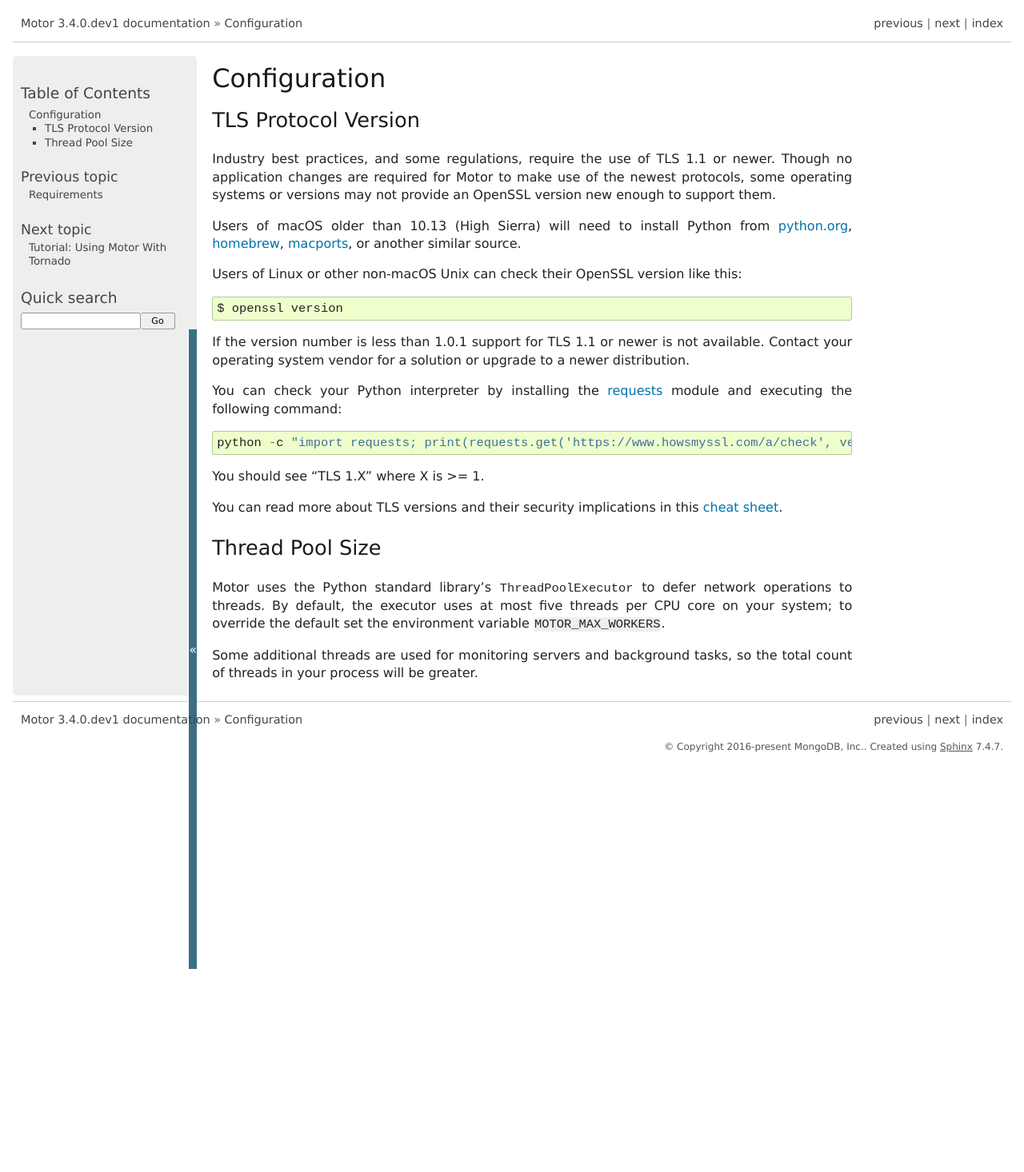
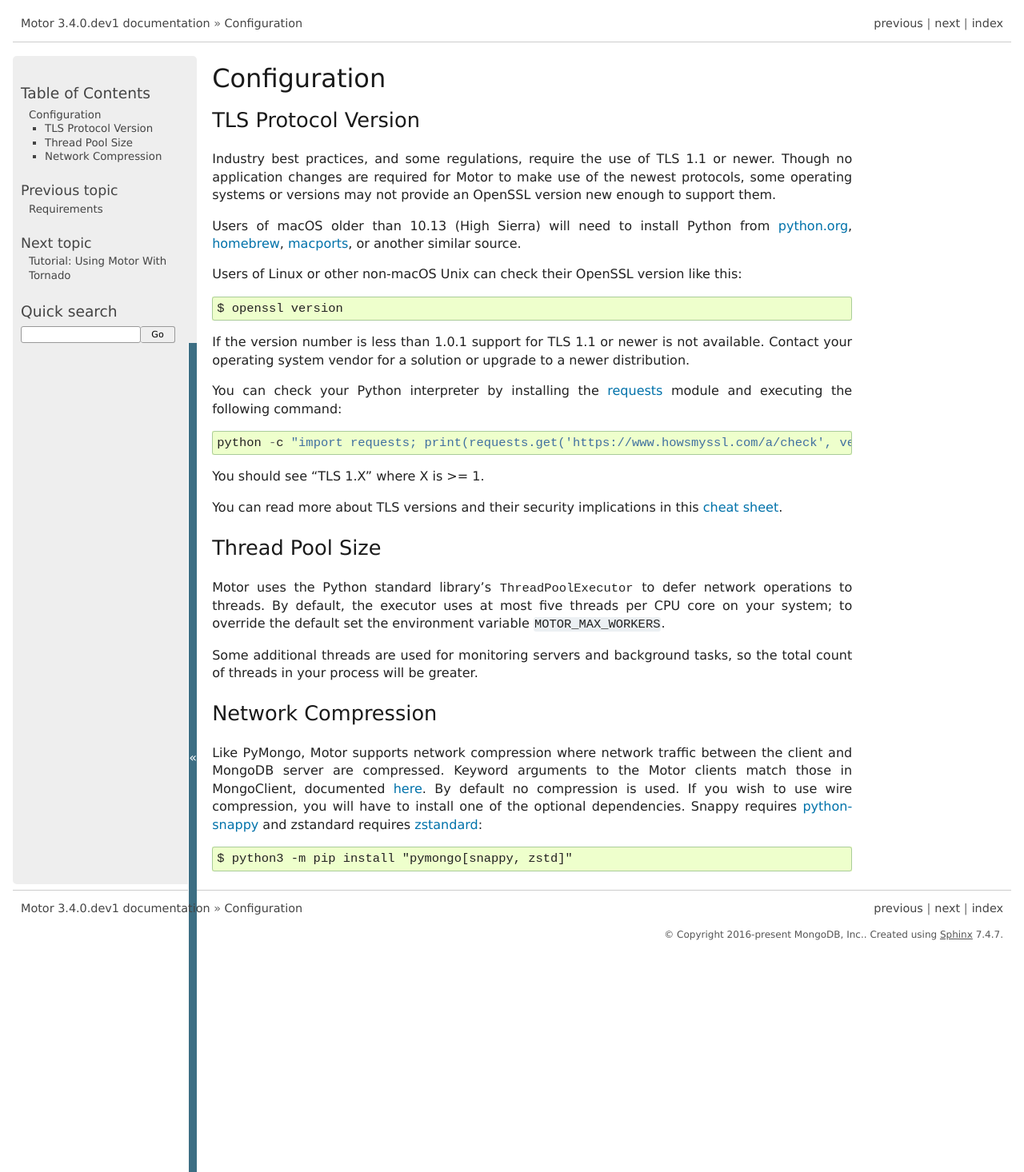
Before and after one commit to mongodb/motor, a Sphinx documentation site: the page built from doc/configuration.rst, in a window 1280 px wide. Shown: the whole page at 80% size. Built offline with Sphinx 7.4.7, drawn with Linux system fonts in a browser that asks for light colours; the version number could not be read and is left out; before the commit the page ends 1212 px from its top, so only the background shows below that.

Commit message:
Added Network Compression section to Configuration docs page

```diff
--- a/doc/configuration.rst
+++ b/doc/configuration.rst
@@ -46,3 +46,17 @@
 
 Some additional threads are used for monitoring servers and background tasks, so the total
 count of threads in your process will be greater.
+
+Network Compression
+'''''''''''''''''''
+
+Like PyMongo, Motor supports network compression where network traffic between
+the client and MongoDB server are compressed.
+Keyword arguments to the Motor clients match those in MongoClient, documented
+`here <https://pymongo.readthedocs.io/en/stable/examples/network_compression.html>`_.
+By default no compression is used. If you wish to use wire compression,
+you will have to install one of the optional dependencies.
+Snappy requires `python-snappy <https://pypi.org/project/python-snappy>`_
+and zstandard requires `zstandard <https://pypi.org/project/zstandard>`_::
+
+  $ python3 -m pip install "pymongo[snappy, zstd]"
```
